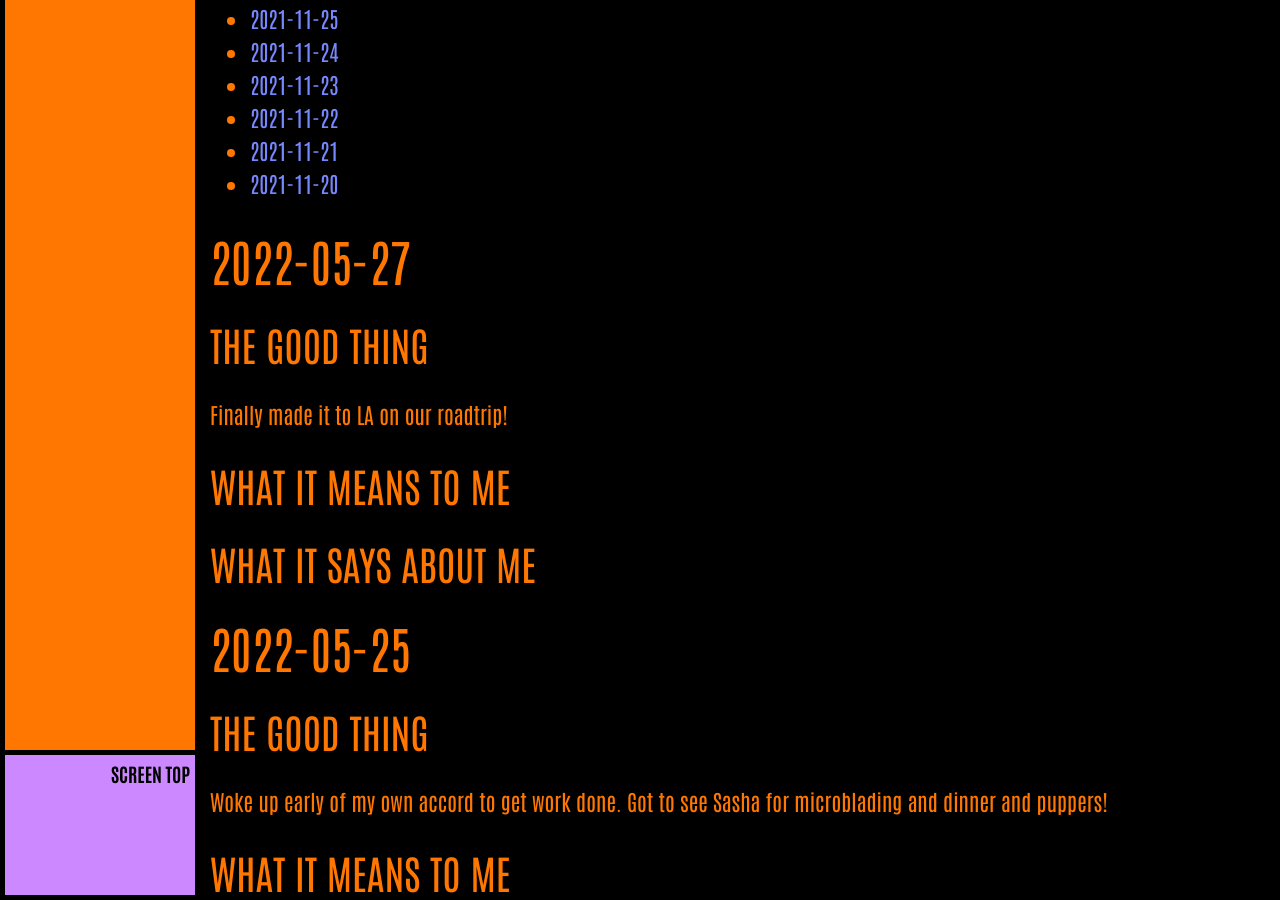
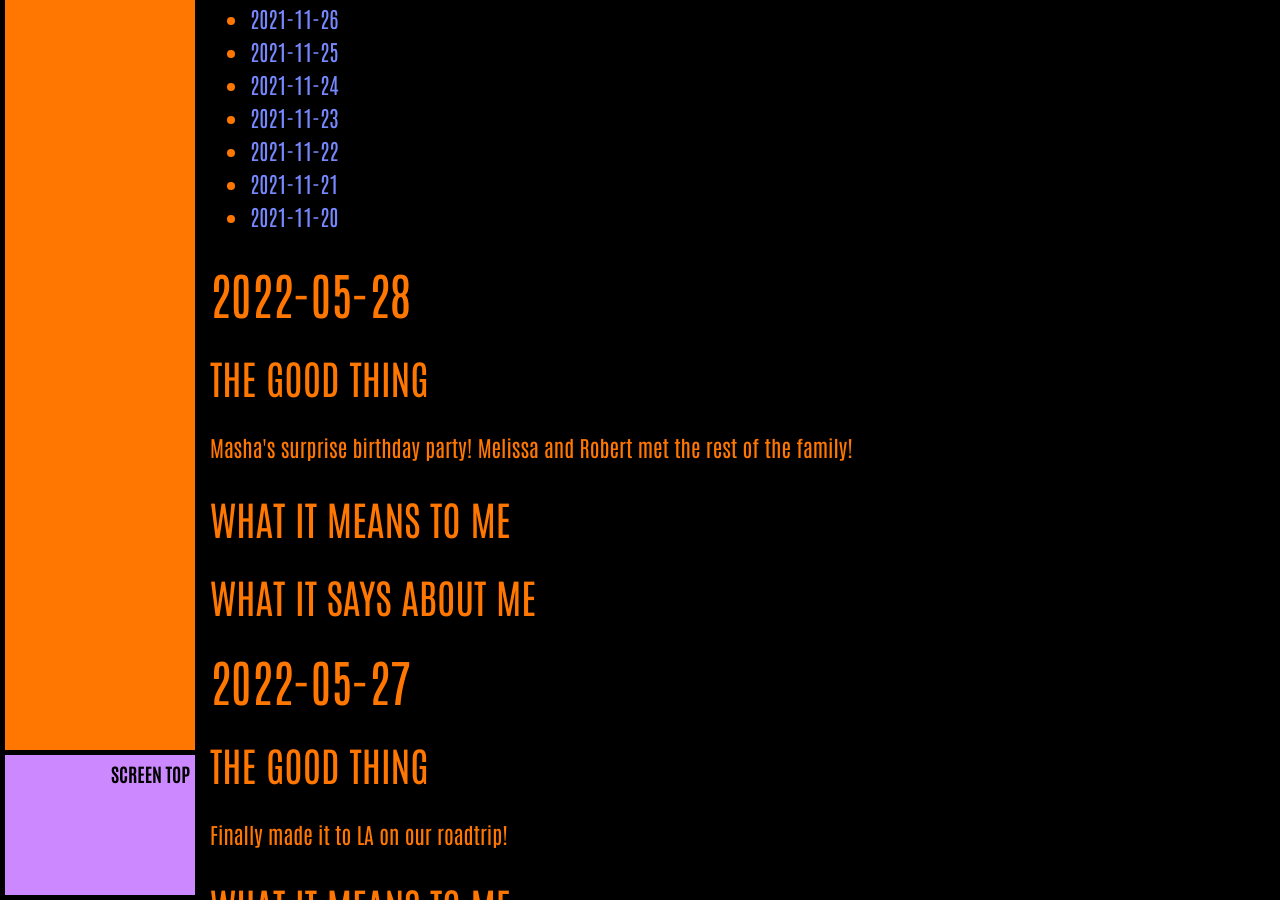
Before and after one commit to ArthurZey/arthurzey.github.io, a Jekyll site: the page built from _pages/one-good-thing.md, in a window 1280 px wide and 900 px high, scrolled down 4114 px. Built offline with Jekyll 4.4.1, drawn with Linux system fonts in a browser that asks for light colours; some of the changed text lies outside the part shown.

Commit message:
added stub for 2022-05-28

```diff
--- a/_pages/one-good-thing.md
+++ b/_pages/one-good-thing.md
@@ -12,6 +12,15 @@
 * TOC
 {:toc}
 {::options toc_levels="2" /}
+
+## 2022-05-28
+### The Good Thing
+Masha's surprise birthday party! Melissa and Robert met the rest of the family!
+### What It Means to Me
+
+### What It Says about Me
+
+
 
 ## 2022-05-27
 ### The Good Thing
```
Also changed, not shown: other parts of _pages/one-good-thing.md (+1 -1 lines).
